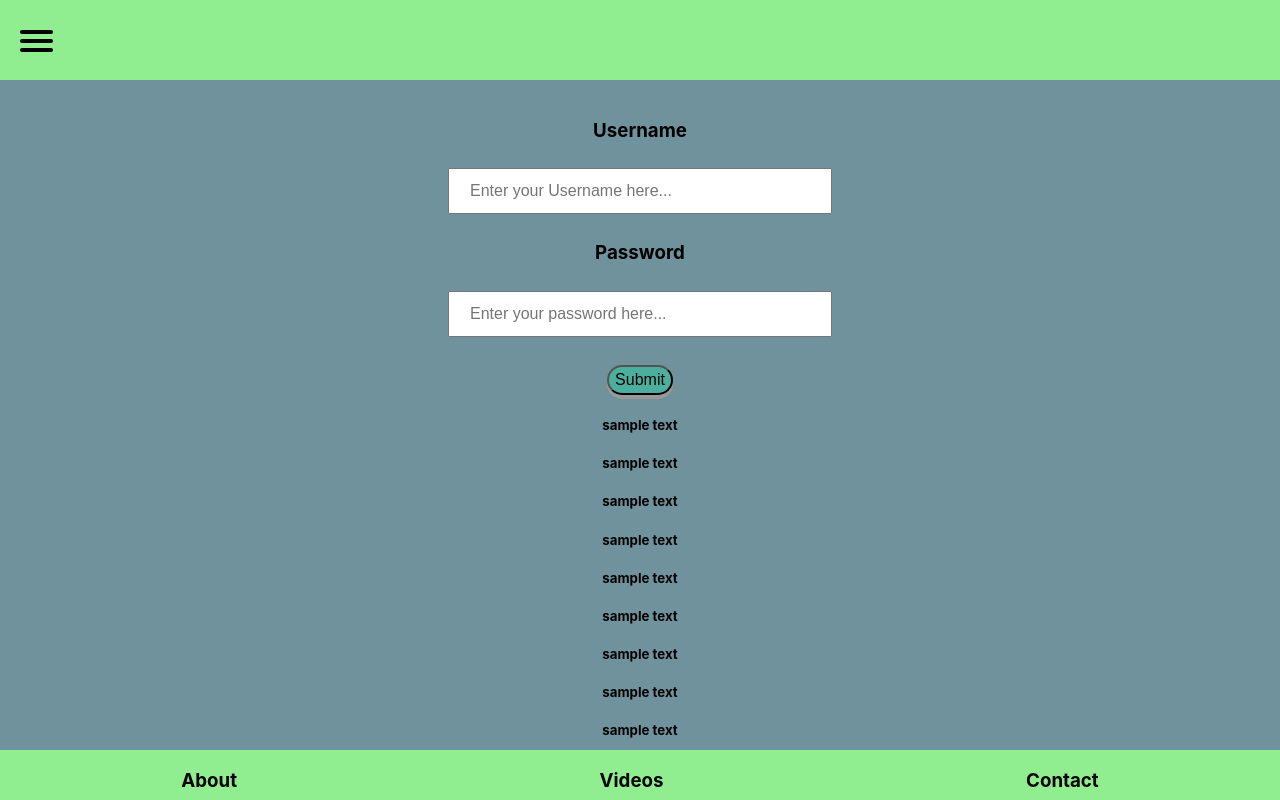
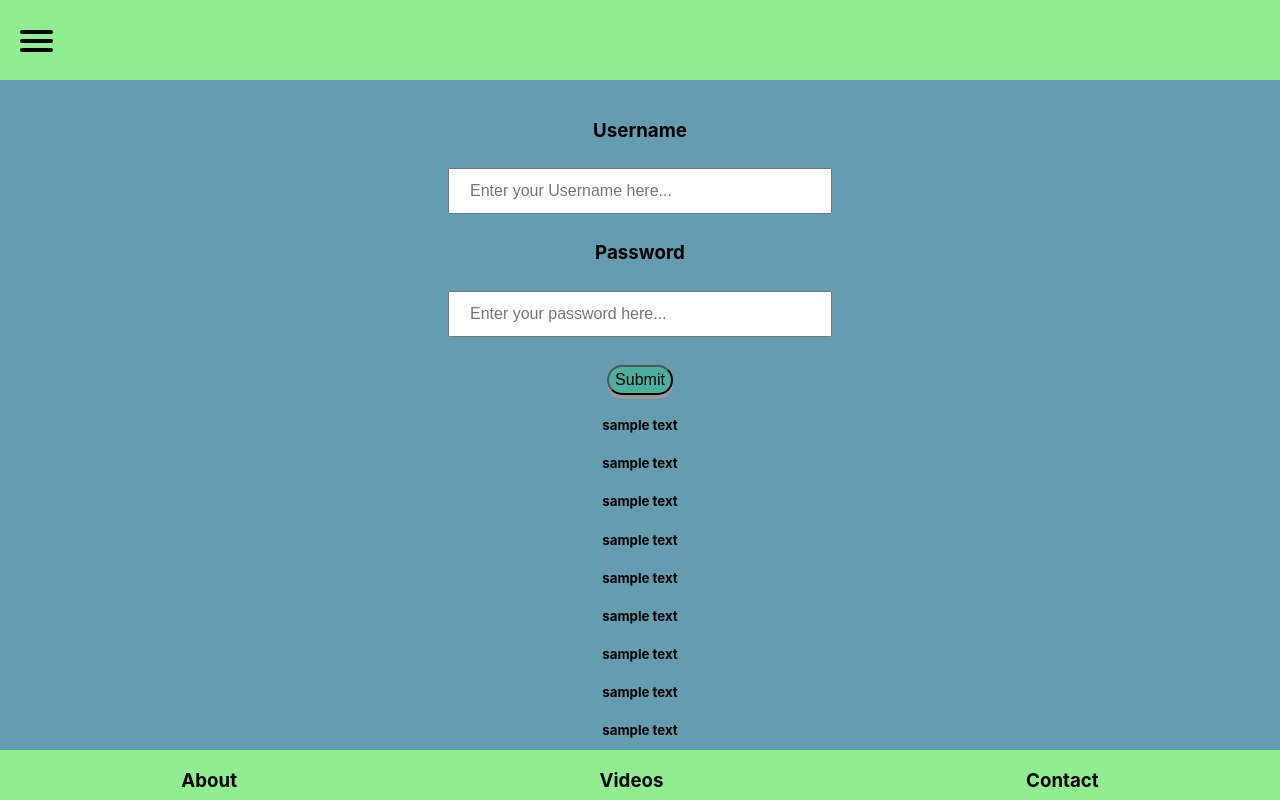
Before and after one commit to davecalderwood/Kyle-Site, a React (Create React App) app: page /loginPage in a window 1280 px wide. Built offline with nearby package versions, Linux system fonts and the light colour scheme.

Commit message:
starting api

```diff
--- a/src/App.css
+++ b/src/App.css
@@ -51,7 +51,7 @@
   color: transparent;
 }
 .logreg {
-  background-color: rgb(112, 146, 156);
+  background-color: rgb(99, 157, 175);
 }
 .developer {
   border: 1px solid black;
@@ -62,9 +62,6 @@
   cursor: pointer;
   height: 78px;
   background-color: lightblue;
-}
-.developer:hover {
-  opacity: 2;
 }
 /* --------------------------------------------------- Menu -------------------------------------------------------------- */
 #menuToggle
@@ -90,7 +87,6 @@
   z-index: 2; /* and place it over the hamburger */
   -webkit-touch-callout: none;
 }
-/* Just a quick hamburger */
 #menuToggle span
 {
   display: block;
@@ -143,7 +139,7 @@
   padding: 50px;
   padding-top: 125px;
 
-  background: #a7a7a7;
+  background: #628ba3;
   list-style-type: none;
   -webkit-font-smoothing: antialiased;
 
@@ -164,7 +160,7 @@
   transform: none;
 }
 /* ------------------------------------- Animated buttons and input fields ------------------------------------------ */
-.button-submit {
+/* .button-submit {
   font-size: 1em;
   height: 50px;
   width: 10%;
@@ -201,7 +197,7 @@
 .button-submit:hover {
   transform-origin: center bottom;
 	transform: rotateX(-90deg) translateY(100%);
-}
+} */
 input[type=text] {
   width: 30%;
   font-size: 1em;
```
